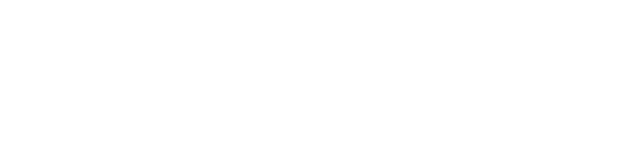
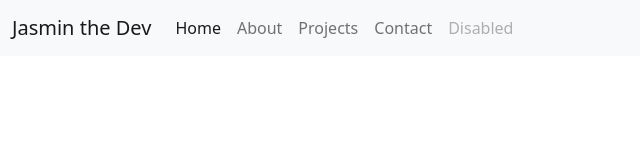
Before and after one commit to CodingFairy142/portfolio, a plain HTML site: page index.html in a window 1280 px wide. Shown: the whole page, without its empty margins (0-640 px from the left). Drawn offline with nearby package versions, Linux system fonts and the light colour scheme.

Commit message:
Nav Bar addition
Added Nav bar using bootstrap

```diff
--- a/index.html
+++ b/index.html
@@ -1,12 +1,53 @@
 <!DOCTYPE html>
 <html lang="en">
 <head>
+    <link href="https://cdn.jsdelivr.net/npm/bootstrap@5.0.1/dist/css/bootstrap.min.css" rel="stylesheet" integrity="sha384-+0n0xVW2eSR5OomGNYDnhzAbDsOXxcvSN1TPprVMTNDbiYZCxYbOOl7+AMvyTG2x" crossorigin="anonymous">
+    <link rel="stylesheet" href="styles.css">
     <meta charset="UTF-8">
     <meta http-equiv="X-UA-Compatible" content="IE=edge">
     <meta name="viewport" content="width=device-width, initial-scale=1.0">
-    <title>Document</title>
+    <title>Jasmin's Portfolio Site</title>
 </head>
 <body>
-
+    <nav class="navbar navbar-expand-lg navbar-light bg-light">
+        <div class="container-fluid">
+          <a class="navbar-brand" href="#">Jasmin the Dev</a>
+          <button class="navbar-toggler" type="button" data-bs-toggle="collapse" data-bs-target="#navbarNav" aria-controls="navbarNav" aria-expanded="false" aria-label="Toggle navigation">
+            <span class="navbar-toggler-icon"></span>
+          </button>
+          <div class="collapse navbar-collapse" id="navbarNav">
+            <ul class="navbar-nav">
+              <li class="nav-item">
+                <a class="nav-link active" aria-current="page" href="#">Home</a>
+              </li>
+              <li class="nav-item">
+                <a class="nav-link" href="#">About</a>
+              </li>
+              <li class="nav-item">
+                <a class="nav-link" href="#">Projects</a>
+              </li>
+              <li class="nav-item">
+                <a class="nav-link" href="#">Contact</a>
+              </li>
+              <li class="nav-item">
+                <a class="nav-link disabled" href="#" tabindex="-1" aria-disabled="true">Disabled</a>
+              </li>
+            </ul>
+          </div>
+        </div>
+      </nav>
+    <!-- <div class="container">
+    <header>
+        <h1>Jasmin the Dev</h1>
+        <nav>
+            <ul class="nav">
+                <li><a href="Home">Home</a></li>
+                <li><a href="About">About</a></li>
+                <li><a href="Projects">Projects</a></li>
+                <li><a href="Contact">Contact</a></li>
+            </ul>
+        </nav>
+    </header>
+    </div> -->
 </body>
 </html>
```
Also changed, not shown: styles.css (added).
